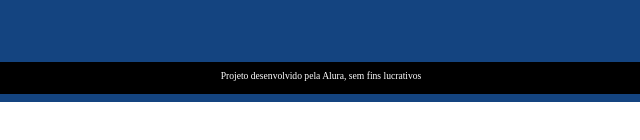
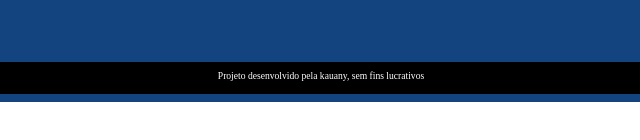
Before and after one commit to kauany-cloud/ferramentas-de-estudo, a plain HTML site: page index.html in a window 1280 px wide. Shown: the part 706-846 px from the top of the page, 327-967 px from the left. Drawn offline with Linux system fonts and the light colour scheme; files that its build step writes are made by us from their sources.

Commit message:
Update index.html

```diff
--- a/index.html
+++ b/index.html
@@ -24,7 +24,7 @@
         </section>
     </main>
     <footer>
-        <p>Projeto desenvolvido pela Alura, sem fins lucrativos</p>
+        <p>Projeto desenvolvido pela kauany, sem fins lucrativos</p>
     </footer>
     <script src="app.js"></script>
     <script src="perguntas.js"></script>
```
